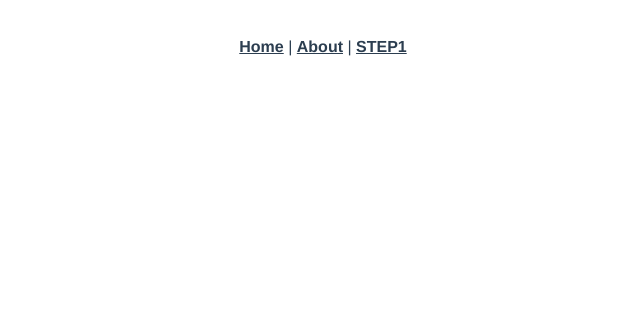
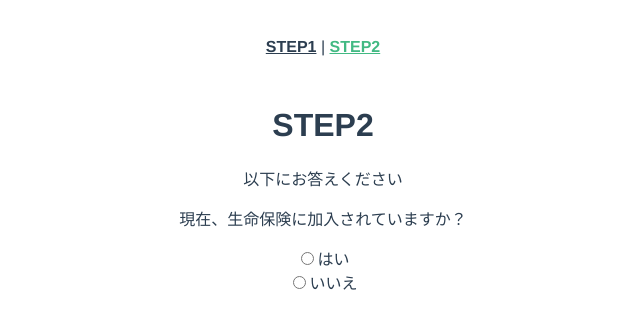
Before and after one commit to KeitaTaniuchi/form, a Vue app: page /STEP2 in a window 1280 px wide. Shown: the top 328 px of the page, without its empty margins (317-957 px from the left). Built offline with nearby package versions, Linux system fonts and the light colour scheme.

Commit message:
不必要なファイルを削除、STEP2画面を作成

```diff
--- a/src/App.vue
+++ b/src/App.vue
@@ -1,9 +1,8 @@
 <template>
   <div id="app">
     <div id="nav">
-      <router-link to="/">Home</router-link> |
-      <router-link to="/about">About</router-link> |
-      <router-link to="/STEP1">STEP1</router-link>
+      <router-link to="/STEP1">STEP1</router-link> |
+      <router-link to="/STEP2">STEP2</router-link>
     </div>
     <router-view/>
   </div>
--- a/src/components/HelloWorld.vue
+++ /dev/null
@@ -1,47 +0,0 @@
-<template>
-  <div class="hello">
-    <h1>{{ msg }}</h1>
-    <p>
-      For a guide and recipes on how to configure / customize this project,<br>
-      check out the
-      <a href="https://cli.vuejs.org" target="_blank" rel="noopener">vue-cli documentation</a>.
-    </p>
-    <h3>Installed CLI Plugins</h3>
-    <ul>
-      <li><a href="https://github.com/vuejs/vue-cli/tree/dev/packages/%40vue/cli-plugin-babel" target="_blank" rel="noopener">babel</a></li>
-      <li><a href="https://github.com/vuejs/vue-cli/tree/dev/packages/%40vue/cli-plugin-router" target="_blank" rel="noopener">router</a></li>
-      <li><a href="https://github.com/vuejs/vue-cli/tree/dev/packages/%40vue/cli-plugin-vuex" target="_blank" rel="noopener">vuex</a></li>
-      <li><a href="https://github.com/vuejs/vue-cli/tree/dev/packages/%40vue/cli-plugin-eslint" target="_blank" rel="noopener">eslint</a></li>
-    </ul>
-    <h3>Essential Links</h3>
-    <ul>
-      <li><a href="https://vuejs.org" target="_blank" rel="noopener">Core Docs</a></li>
-      <li><a href="https://forum.vuejs.org" target="_blank" rel="noopener">Forum</a></li>
-      <li><a href="https://chat.vuejs.org" target="_blank" rel="noopener">Community Chat</a></li>
-      <li><a href="https://twitter.com/vuejs" target="_blank" rel="noopener">Twitter</a></li>
-      <li><a href="https://news.vuejs.org" target="_blank" rel="noopener">News</a></li>
-    </ul>
-    <h3>Ecosystem</h3>
-    <ul>
-      <li><a href="https://router.vuejs.org" target="_blank" rel="noopener">vue-router</a></li>
-      <li><a href="https://vuex.vuejs.org" target="_blank" rel="noopener">vuex</a></li>
-      <li><a href="https://github.com/vuejs/vue-devtools#vue-devtools" target="_blank" rel="noopener">vue-devtools</a></li>
-      <li><a href="https://vue-loader.vuejs.org" target="_blank" rel="noopener">vue-loader</a></li>
-      <li><a href="https://github.com/vuejs/awesome-vue" target="_blank" rel="noopener">awesome-vue</a></li>
-    </ul>
-  </div>
-</template>
-
-<script>
-export default {
-  name: 'HelloWorld',
-  props: {
-    msg: String
-  }
-}
-</script>
-
-<!-- Add "scoped" attribute to limit CSS to this component only -->
-<style scoped>
-
-</style>
--- /dev/null
+++ b/src/components/NextGoBtn.vue
@@ -0,0 +1,5 @@
+<template>
+  <div>
+    <button>次に進む</button>
+  </div>
+</template>
--- /dev/null
+++ b/src/components/YesNoBtn.vue
@@ -0,0 +1,19 @@
+<template>
+  <div>
+    <div class="radio-button">
+      <input type="radio" name="YesNo" id="Yes" value="1" />
+      <label for="Yes">はい</label>
+    </div>
+    <div class="radio-button">
+      <input type="radio" name="YesNo" id="No" value="2" />
+      <label for="No">いいえ</label>
+    </div>
+  </div>
+</template>
+
+<style scoped>
+</style>
+
+<script>
+
+</script>
--- a/src/router/index.js
+++ b/src/router/index.js
@@ -1,34 +1,25 @@
-import Vue from 'vue'
-import VueRouter from 'vue-router'
-import Home from '../views/Home.vue'
+import Vue from "vue";
+import VueRouter from "vue-router";
 
-Vue.use(VueRouter)
+Vue.use(VueRouter);
 
 const routes = [
   {
-    path: '/',
-    name: 'Home',
-    component: Home
+    path: "/STEP1",
+    name: "STEP1",
+    component: () => import("../views/Step1.vue"),
   },
   {
-    path: '/about',
-    name: 'About',
-    // route level code-splitting
-    // this generates a separate chunk (about.[hash].js) for this route
-    // which is lazy-loaded when the route is visited.
-    component: () => import(/* webpackChunkName: "about" */ '../views/About.vue')
+    path: "/STEP2",
+    name: "STEP2",
+    component: () => import("../views/Step2.vue"),
   },
-  {
-    path: '/STEP1',
-    name: 'STEP1',
-    component: () => import('../views/Step1.vue')
-  }
-]
+];
 
 const router = new VueRouter({
-  mode: 'history',
+  mode: "history",
   base: process.env.BASE_URL,
-  routes
-})
+  routes,
+});
 
-export default router
+export default router;
--- a/src/views/About.vue
+++ /dev/null
@@ -1,5 +0,0 @@
-<template>
-  <div class="about">
-    <h1>This is an about page</h1>
-  </div>
-</template>
--- a/src/views/Home.vue
+++ /dev/null
@@ -1,18 +0,0 @@
-<template>
-  <div class="home">
-    <img alt="Vue logo" src="../assets/logo.png">
-    <HelloWorld msg="Welcome to Your Vue.js App"/>
-  </div>
-</template>
-
-<script>
-// @ is an alias to /src
-import HelloWorld from '@/components/HelloWorld.vue'
-
-export default {
-  name: 'Home',
-  components: {
-    HelloWorld
-  }
-}
-</script>
--- a/src/views/Step1.vue
+++ b/src/views/Step1.vue
@@ -29,6 +29,7 @@
           {{ date }}
         </option>
       </select>日
+      <NextGoBtn />
   </div>
 </template>
 
@@ -36,6 +37,7 @@
 </style>
 
 <script>
+import NextGoBtn from "../components/NextGoBtn.vue";
 export default {
     data() {
         return {
@@ -59,11 +61,14 @@ export default {
             for (let i = getNowYear; i >= getNowYear - 100; i--) {
                 if (i > 2018) {
                     yearsArr.push({ year: i, label: `${i}年 (令和${i - 2018})` });
-        } else if (i > 1988) {
+                }
+                else if (i > 1988) {
                     yearsArr.push({ year: i, label: `${i}年 (平成${i - 1988})` });
-        } else if (i > 1925) {
+                }
+                else if (i > 1925) {
                     yearsArr.push({ year: i, label: `${i}年 (昭和${i - 1925})` });
-        } else if (i > 1911) {
+                }
+                else if (i > 1911) {
                     yearsArr.push({ year: i, label: `${i}年 (大正${i - 1911})` });
                 }
             }
@@ -84,5 +89,6 @@ export default {
             return datesArr;
         },
     },
+    components: { NextGoBtn }
 };
 </script>
--- /dev/null
+++ b/src/views/Step2.vue
@@ -0,0 +1,38 @@
+<template>
+  <div class="STEP2">
+    <h1>STEP2</h1>
+    <p>以下にお答えください</p>
+
+    <p>現在、生命保険に加入されていますか？</p>
+    <YesNoBtn />
+    <div id="q2" v-show="q2CheckFlg">
+      <p>
+        現在、入院中ですか？
+        または,最近3ヶ月以内に医師の診察・検査の結果、入院・手術を勧められたことはありますか？
+      </p>
+      <YesNoBtn />
+    </div>
+    <div id="q3" v-show="q3CheckFlg">
+      <p>
+        過去5年以内に病気や怪我で手術を受けたこと、または継続して7日以上の入院をしたことがありますか？
+      </p>
+      <YesNoBtn />
+    </div>
+  </div>
+</template>
+
+<style scoped>
+</style>
+
+<script>
+import YesNoBtn from "../components/YesNoBtn.vue";
+export default {
+  data() {
+    return {
+      q2CheckFlg: false,
+      q3CheckFlg: false,
+    };
+  },
+  components: { YesNoBtn },
+};
+</script>
```
Lines whose indentation alone changed are shown as unchanged.
